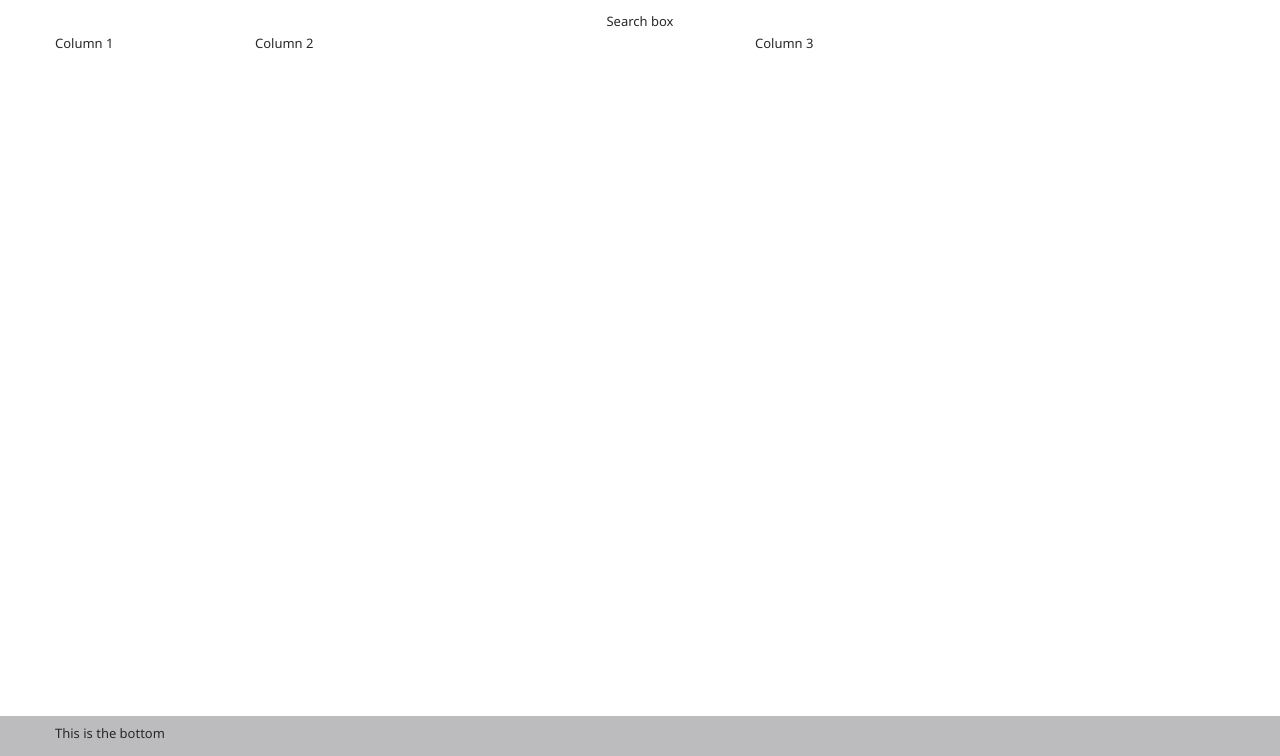
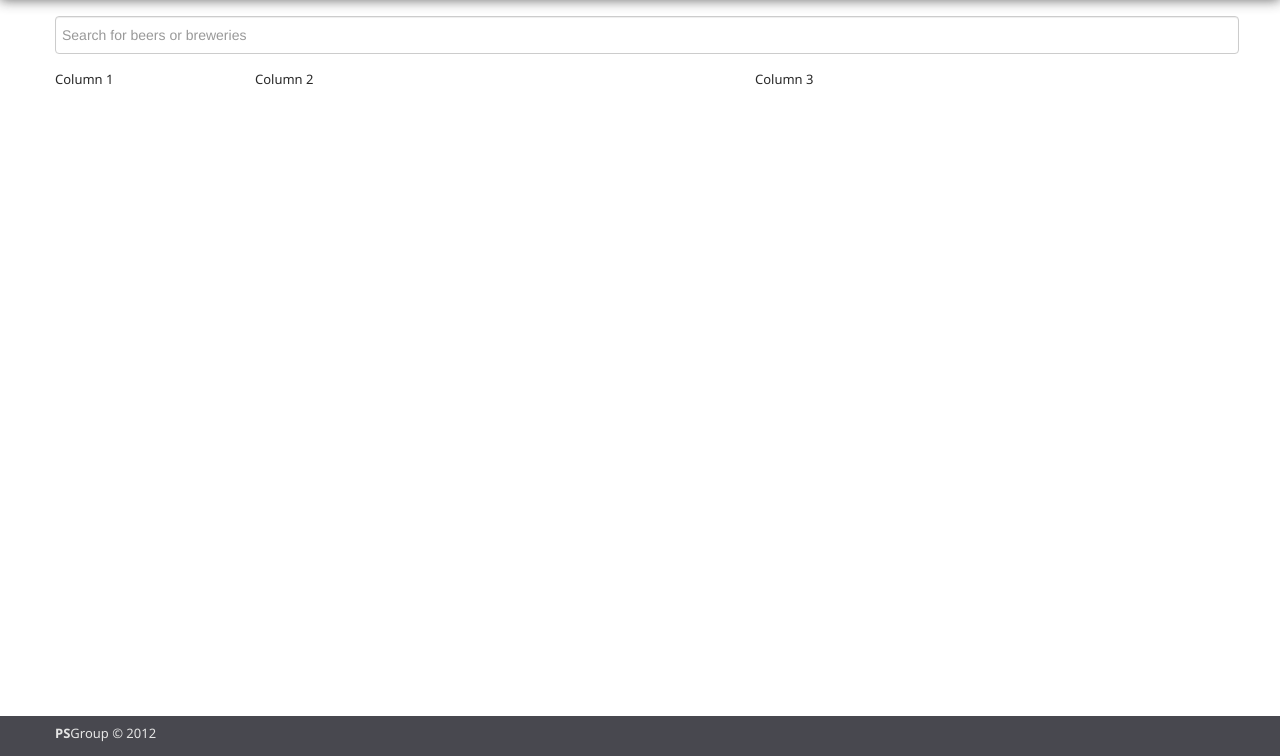
Before and after one commit to philipliou/Brew_Cloud, a PHP site: page / in a window 1280 px wide. Shown: the part 44-800 px from the top of the page. Run offline with PHP 8.4, Linux system fonts and the light colour scheme; some libraries are stand-ins or nearby versions.

Commit message:
Added search bar

```diff
--- a/css/style.css
+++ b/css/style.css
@@ -269,6 +269,7 @@ header {
   -khtml-opacity: 0.9;
   opacity: 0.9;
   background-color: #28282a;
+  box-shadow: 0 0 12px #555555;
   color: #e5e5e5;
   height: 24px;
   padding: 8px 0 12px 0;
@@ -282,12 +283,16 @@ header {
 .content {
   margin-top: 52px;
 }
+.search-box {
+  margin-top: 8px;
+  width: 100%;
+}
 /*******************************************/
 /***************** FOOTER ******************/
 /*******************************************/
 footer {
-  background-color: #bcbcbe;
-  color: inherit;
+  background-color: #48484f;
+  color: #e5e5e5;
   height: 36px;
   padding-top: 4px;
 }
--- a/footer.php
+++ b/footer.php
@@ -1,5 +1,5 @@
 <footer>
 	<div class="container">
-		<p>This is the bottom</p>
+		<p><span style="font-weight: bold;">PS</span>Group &copy; 2012</p>
 	</div>
 </footer>
--- a/index.php
+++ b/index.php
@@ -10,6 +10,10 @@
 	<link href="css/bootstrap.css" rel="stylesheet" />
 	<link href="css/bootstrap-responsive.css" rel="stylesheet" />
 	<link href="css/style.css?a1" rel="stylesheet" />
+
+	<script src="//ajax.googleapis.com/ajax/libs/jquery/1.8.2/jquery.min.js"></script>
+	<script src="scripts/jquery.placeholder.min.js" type="text/javascript"></script>
+	<script src="scripts/bootstrap.min.js" type="text/javascript"></script>
 </head>
 <body>
 	<div class="wrapper">
@@ -17,20 +21,11 @@
 
 		<div class="container">
 			<div style="height: 52px;"></div>
-			<div class="row">
-				<div class="span12" style="text-align: center">
-					<p>Search box</p>
-				</div>
-			</div>
-			<div class="row">
-		  		<div class="span2">
-		  			Column 1
-		  		</div>
-		  		<div class="span5">Column 2</div>
-		  		<div class="span5">Column 3</div>
-			</div>
+
+			<!-- page content -->
+			<?php include("main.php"); ?>
+
 		</div>
-		<div style="clear: both;"></div>
 
 		<div class="push"></div>
 
--- a/less/colors.less
+++ b/less/colors.less
@@ -9,7 +9,7 @@
 
 @background-default: #FFF;
 @background-header: #28282A;
-@background-footer: #BCBCBE;
+@background-footer: #48484F;
 
 @error-message: #B22222;
 
--- a/less/style.less
+++ b/less/style.less
@@ -163,6 +163,7 @@ header
 {
 	.transparent(0.9);
 	background-color: @background-header;
+	box-shadow: 0 0 12px #555555;
 	color: @font-header;
 	height: 24px;
 	padding: 8px 0 12px 0;
@@ -180,6 +181,12 @@ header
 	margin-top: 52px;
 }
 
+.search-box
+{
+	margin-top: 8px;
+	width: 100%;
+}
+
 /*******************************************/
 /***************** FOOTER ******************/
 /*******************************************/
@@ -187,7 +194,7 @@ header
 footer
 {
 	background-color: @background-footer;
-	color: inherit;
+	color: @font-header;
 	height: 36px;
 	padding-top: 4px;
 }
--- /dev/null
+++ b/main.php
@@ -0,0 +1,10 @@
+<div class="row">
+	<div class="span12" style="text-align: center">
+		<input class="search-box" type="text" placeholder="Search for beers or breweries" style="height: 28px; margin-bottom: 16px;"></input>
+	</div>
+</div>
+<div class="row">
+	<div class="span2">Column 1</div>
+	<div class="span5">Column 2</div>
+	<div class="span5">Column 3</div>
+</div>
```
Also changed, not shown: scripts/jquery.placeholder.min.js (added, +2 -0 lines).
